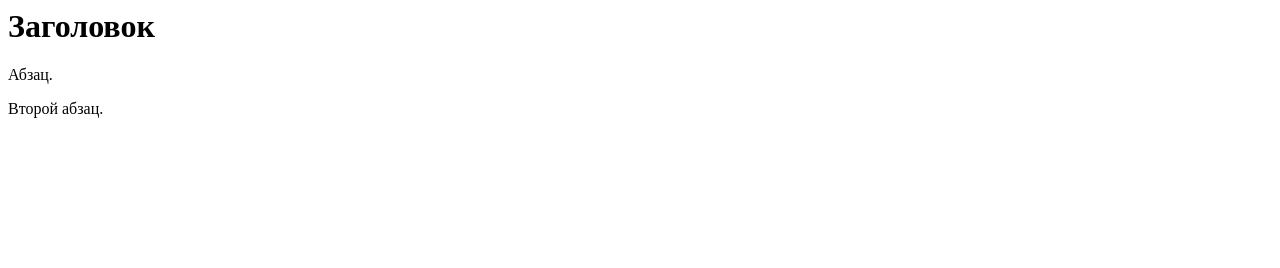
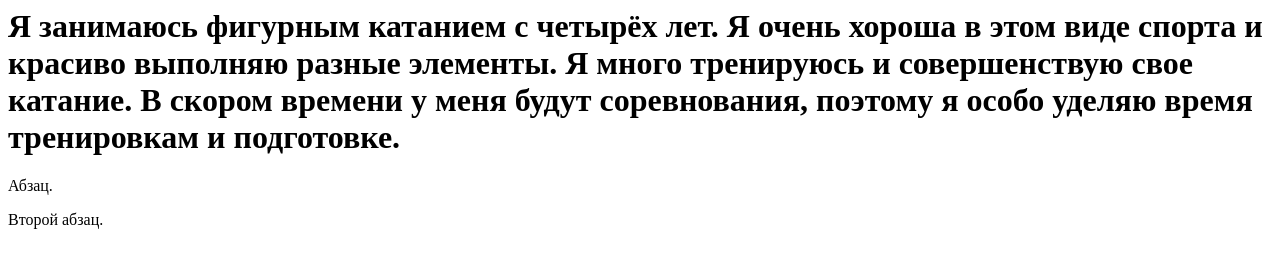
Before and after one commit to katarinspz/site, a plain HTML site: page index.html in a window 1280 px wide. Drawn offline with Linux system fonts and the light colour scheme.

Commit message:
Update index.html

```diff
--- a/index.html
+++ b/index.html
@@ -1,7 +1,9 @@
 </html>
  <head></head>
  <body>
-  <h1>Заголовок</h1>
+  <h1>Я занимаюсь фигурным катанием с четырёх лет. Я очень хороша в этом виде спорта и красиво выполняю разные элементы.
+   Я много тренируюсь и совершенствую свое катание. В скором времени у меня будут соревнования, поэтому я особо уделяю
+   время тренировкам и подготовке.</h1>
   <p>Абзац.</p>
   <p>Второй абзац.</p>
  </body>
```
